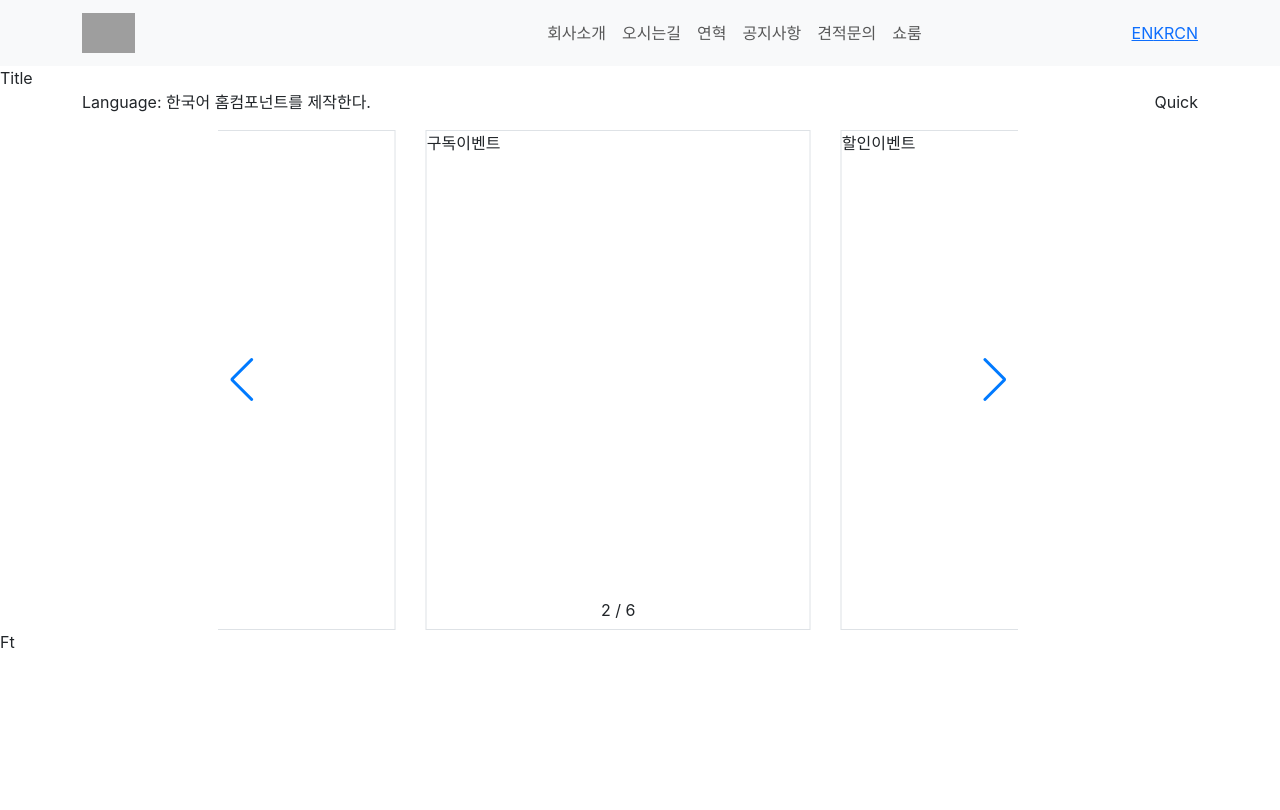
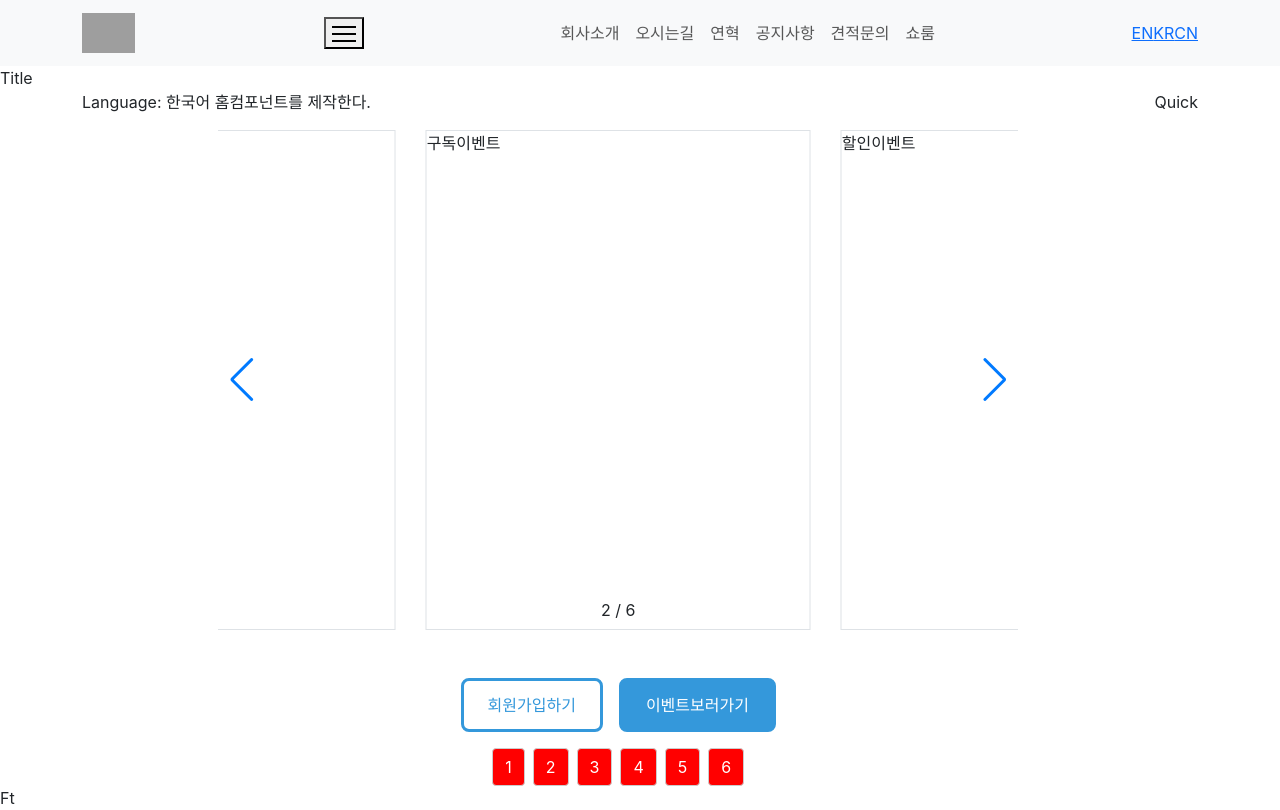
Before and after one commit to 4thdraw/cra_global_router, a React (Create React App) app: page / in a window 1280 px wide. Built offline with nearby package versions, Linux system fonts and the light colour scheme; grey boxes are pictures that could not be loaded.

Commit message:
스타일공용컴포넌트

```diff
--- a/package.json
+++ b/package.json
@@ -13,6 +13,7 @@
     "react-router-dom": "^6.30.1",
     "react-scripts": "5.0.1",
     "sass": "^1.91.0",
+    "styled-components": "^6.1.19",
     "swiper": "^11.2.10",
     "web-vitals": "^2.1.4"
   },
--- a/src/Global.js
+++ b/src/Global.js
@@ -1,15 +1,10 @@
 import React, { useState , useEffect } from 'react'
-
-
 import App from './App'
-
 import sqldata from './data/db.json'
 
 export default function Global() {
   const [leng, setLeng] = useState("kr");
   const globaldata = sqldata[leng];
-
-
 
   return (
     <div>
--- a/src/layout/Hd.js
+++ b/src/layout/Hd.js
@@ -1,9 +1,15 @@
 // Header.js
-import React from 'react';
+import React , { useState }from 'react';
 import { Link } from 'react-router-dom';
+
+import { HamburgerIcon , CloseIcon} from '../ui/ui';
+
 import 'bootstrap/dist/css/bootstrap.min.css';
 
 const Header = ({data, setLeng}) => {
+
+  const [isOpen, setIsOpen] = useState(false);
+
   return (
     <nav className="navbar navbar-expand-lg navbar-light bg-light justify-content-center">
       <div className="container">
@@ -11,6 +17,11 @@ const Header = ({data, setLeng}) => {
         <Link className="navbar-brand me-auto" to="/">
           <img src="/logo.png" alt="로고" style={{ height: '40px' }} />
         </Link>
+        <button onClick={ ()=> setIsOpen(!isOpen) } >
+          {
+            isOpen ? <CloseIcon></CloseIcon> : <HamburgerIcon></HamburgerIcon>
+          }
+        </button>
 
         {/* 메뉴 - 가운데 정렬 */}
         <ul className="navbar-nav mx-auto mb-2 mb-lg-0">
--- a/src/page/Home.js
+++ b/src/page/Home.js
@@ -3,7 +3,9 @@ import { useParams } from 'react-router-dom'
 import BannerSwiper from '../utile/BannerSwiper';
 
 export default function Home() {
+
   const { global } = useParams();
+
   const getLanguageLabel = () => {
     switch (global) {
       case 'cn':
--- /dev/null
+++ b/src/ui/ui.js
@@ -0,0 +1,59 @@
+import React from 'react';
+import styled from 'styled-components';
+
+//글자버튼 스타일
+const Textbtn = styled.button`
+    background-color: ${(props) => (props.isWhite ? '#ffffff' : '#3498db')};
+    border: 3px solid #3498db;
+    color: ${(props) => (props.isWhite ? '#3498db' : 'white')};
+    padding: 12px 24px;
+    font-size: 16px;
+    border-radius: 8px;
+    cursor: pointer;
+    transition: background-color 0.3s ease;
+    &:hover {
+        background-color: ${(props) => (props.isWhite ? '#f0f0f0' : '#2980b9')};
+    }
+    &:active {
+        background-color: ${(props) => (props.isWhite ? '#e0e0e0' : '#1c6ca1')};
+    }
+    &:disabled {
+        background-color: #bdc3c7;
+        cursor: not-allowed;
+    }
+`;
+
+//글자버튼 컴포넌트
+export const Textstylebtn = ({ children, ...props }) => {
+  return <Textbtn {...props}>{children}</Textbtn>;
+};
+
+export  const  PageButton = styled.button`
+  background-color: ${({ bg }) => ( bg ?  bg  : 'white')};
+  color: ${
+            function({ textcolor }) {
+              return textcolor ? textcolor  : 'black' }
+            };
+  border: 1px solid #ccc;
+  padding: 6px 12px;
+  border-radius: 4px;
+  cursor: pointer;
+  &:hover {
+    background-color: #eee;
+  }
+`;
+
+export const HamburgerIcon = () => (
+    <svg width="24" height="24" fill="currentColor">
+      <rect y="4" width="24" height="2" />
+      <rect y="11" width="24" height="2" />
+      <rect y="18" width="24" height="2" />
+    </svg>
+);
+
+export const CloseIcon = () => (
+    <svg width="24" height="24" fill="currentColor">
+      <line x1="4" y1="4" x2="20" y2="20" stroke="black" strokeWidth="2" />
+      <line x1="20" y1="4" x2="4" y2="20" stroke="black" strokeWidth="2" />
+    </svg>
+);
--- a/src/utile/BannerSwiper.js
+++ b/src/utile/BannerSwiper.js
@@ -1,4 +1,5 @@
 import React from 'react'
+import { Textstylebtn, PageButton } from '../ui/ui'
 import { Swiper, SwiperSlide } from 'swiper/react';
 
 import 'swiper/css';
@@ -33,6 +34,17 @@ export default function BannerSwiper() {
             })
         }
     </Swiper>
+    <div className='d-flex justify-content-center mt-5 gap-3'>
+        <Textstylebtn isWhite='true' >회원가입하기</Textstylebtn> <Textstylebtn>이벤트보러가기</Textstylebtn>
+    </div>
+
+    <div className='d-flex justify-content-center mt-3 gap-2'>
+       {
+            ["특가이벤트","구독이벤트","할인이벤트","자동롤링해줘","3초마다","2개씩보이게해줘"].map((v, i)=>{
+                return <PageButton bg='#ff0000' textcolor='white'>{i + 1}</PageButton>
+            })
+        }
+    </div>
 
     </div>
 
```
Also changed, not shown: 1 other file (tests, documents, lock files or other folders).
